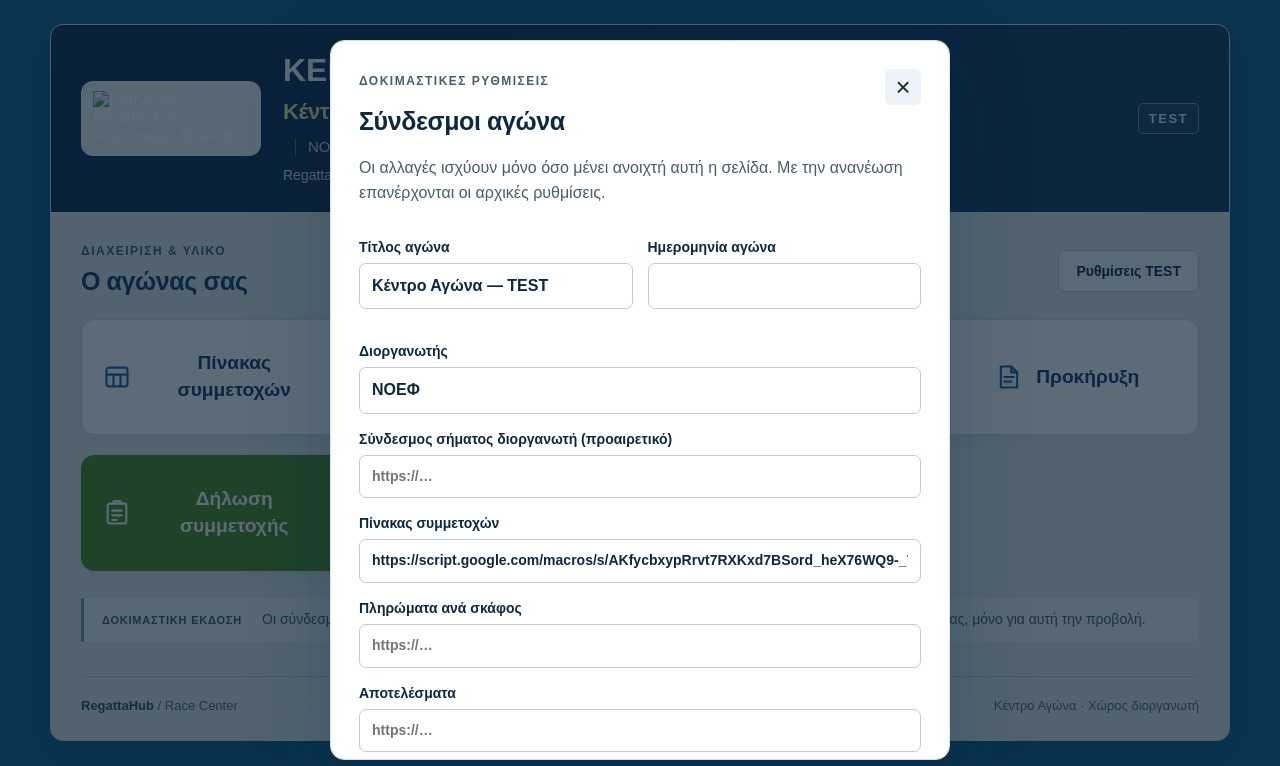
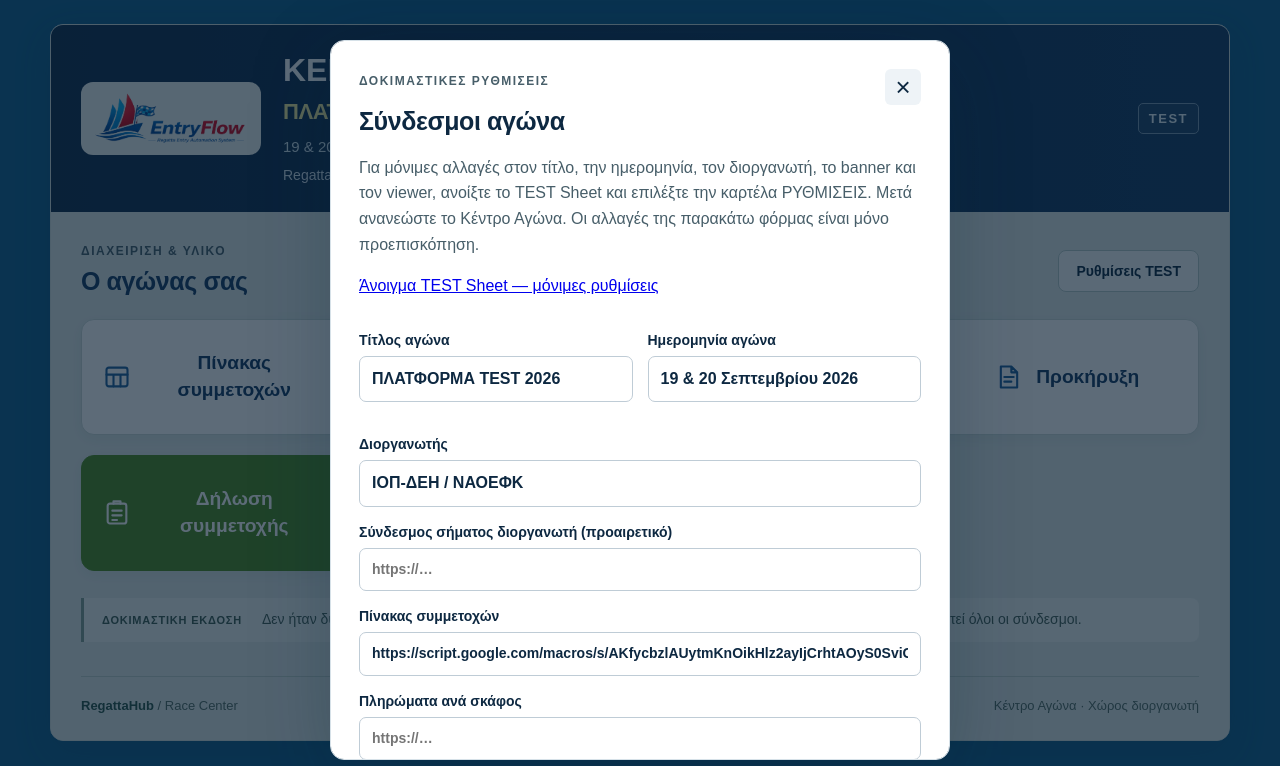
Before and after one commit to Regattahub/regattahub-race-center, a plain HTML site: page index.html in a window 1280 px wide. Both pictures are taken after a click on the button "Ρυθμίσεις TEST". Drawn offline with Linux system fonts and the light colour scheme.

Commit message:
Add files via upload

```diff
--- a/app.js
+++ b/app.js
@@ -8,7 +8,9 @@ const sections=[
  {key:"website",title:"Website αγώνα",description:"Ανακοινώσεις και πληροφορίες διοργανωτή.",icon:'<circle cx="12" cy="12" r="9"/><path d="M3 12h18M12 3a18 18 0 010 18 18 18 0 010-18Z"/>'},
  {key:"photos",title:"Φωτογραφίες & Video",description:"Το φωτογραφικό υλικό και τα video του αγώνα.",icon:'<path d="M8 5l2-2h4l2 2h5v15H3V5h5Z"/><circle cx="12" cy="12" r="4"/>'}
 ];
-let config={raceTitle:"TEST RACE 2027",raceDate:"1 & 2 Οκτωβρίου 2027",organizer:"Δοκιμαστικός αγώνας ομίλου",organizerLogoUrl:"",links:{}};
+let config={raceTitle:"ΠΛΑΤΦΟΡΜΑ TEST 2026",raceDate:"",organizer:"",organizerLogoUrl:"",organizerBannerUrl:"",links:{}};
+let sheetState="loading";
+let previewApplied=false;
 const $=id=>document.getElementById(id);
 function validUrl(value){try{const u=new URL(value);return ["https:","http:"].includes(u.protocol)&&!u.username&&!u.password;}catch{return false;}}
 function render(){
@@ -17,6 +19,11 @@ function render(){
  const logoUrl=config.organizerLogoUrl||"";wrap.hidden=true;
  logo.onload=()=>{wrap.hidden=false;};logo.onerror=()=>{wrap.hidden=true;};
  if(validUrl(logoUrl)){logo.alt=`Σήμα διοργανωτή: ${config.organizer}`;if(logo.getAttribute("src")!==logoUrl)logo.src=logoUrl;else if(logo.complete&&logo.naturalWidth>0)wrap.hidden=false;}else logo.removeAttribute("src");
+ const banner=$("organizer-banner"),bannerWrap=$("organizer-banner-wrap");
+ bannerWrap.hidden=true;
+ banner.onload=()=>{bannerWrap.hidden=false;};banner.onerror=()=>{bannerWrap.hidden=true;};
+ const bannerUrl=config.organizerBannerUrl||"";
+ if(validUrl(bannerUrl)){if(banner.getAttribute("src")!==bannerUrl)banner.src=bannerUrl;else if(banner.complete&&banner.naturalWidth>0)bannerWrap.hidden=false;}else banner.removeAttribute("src");
  document.title=`${config.raceTitle} · RegattaHub TEST`;
  $("cards").replaceChildren(...sections.map(s=>{
    const url=config.links[s.key];const connected=!!url&&validUrl(url);const el=document.createElement(connected?"a":"button");
@@ -27,16 +34,72 @@ function render(){
    return el;
  }));
  const pending=sections.some(s=>!validUrl(config.links[s.key]||""));
- document.querySelector(".test-note p").textContent=pending?"Οι σύνδεσμοι δεν έχουν συνδεθεί όλοι ακόμη. Από τις «Ρυθμίσεις TEST» μπορείτε να δοκιμάσετε τους δικούς σας, μόνο για αυτή την προβολή.":"Οι δοκιμαστικοί σύνδεσμοι ισχύουν μόνο για αυτή την προβολή. Με την ανανέωση επανέρχονται οι αρχικές ρυθμίσεις.";
+ let note=sheetState==="loaded"?"Τα στοιχεία και ο πίνακας συμμετοχών φορτώθηκαν από τις ΡΥΘΜΙΣΕΙΣ του TEST. Οι αλλαγές στο Sheet εμφανίζονται με ανανέωση της σελίδας.":sheetState==="loading"?"Φόρτωση ρυθμίσεων από το TEST Sheet…":"Δεν ήταν δυνατή η ανάγνωση του TEST Sheet. Εμφανίζονται οι αρχικές δοκιμαστικές ρυθμίσεις.";
+ if(pending)note+=" Δεν έχουν οριστεί όλοι οι σύνδεσμοι.";
+ if(previewApplied)note+=" Οι αλλαγές της προεπισκόπησης ισχύουν μόνο μέχρι την ανανέωση.";
+ document.querySelector(".test-note p").textContent=note;
 }
 function showDetail(s){$("detail-title").textContent=s.title;$("detail-description").textContent=s.description;$("detail-dialog").showModal();}
 function openSettings(){
- $("form-error").textContent="";const form=$("settings-form");for(const key of ["raceTitle","raceDate","organizer","organizerLogoUrl"])form.elements[key].value=config[key]||"";
+ $("form-error").textContent="";
+ const sheetLink=$("settings-sheet-link");sheetLink.hidden=!config.settingsSheetUrl;if(config.settingsSheetUrl)sheetLink.href=config.settingsSheetUrl;
+ const form=$("settings-form");for(const key of ["raceTitle","raceDate","organizer","organizerLogoUrl"])form.elements[key].value=config[key]||"";
  $("link-fields").replaceChildren(...sections.map(s=>{const label=document.createElement("label");label.textContent=s.title;const input=document.createElement("input");input.type="url";input.name=s.key;input.value=config.links[s.key]||"";input.placeholder="https://…";input.autocomplete="off";label.append(input);return label;}));$("settings-dialog").showModal();
 }
 document.querySelectorAll(".close-button").forEach(b=>b.addEventListener("click",()=>b.closest("dialog").close()));
 $("settings-open").addEventListener("click",openSettings);$("settings-cancel").addEventListener("click",()=>$("settings-dialog").close());
 $("detail-settings").addEventListener("click",()=>{$("detail-dialog").close();openSettings();});
-$("settings-form").addEventListener("submit",e=>{e.preventDefault();const data=new FormData(e.target);const links={};for(const s of sections){const url=String(data.get(s.key)||"").trim();if(url&&!validUrl(url)){$("form-error").textContent=`Ο σύνδεσμος «${s.title}» πρέπει να αρχίζει με https:// ή http:// και να μην περιλαμβάνει στοιχεία σύνδεσης.`;e.target.elements[s.key].focus();return;}links[s.key]=url;}const organizerLogoUrl=String(data.get("organizerLogoUrl")||"").trim();if(organizerLogoUrl&&!validUrl(organizerLogoUrl)){$("form-error").textContent="Συμπληρώστε έγκυρο σύνδεσμο εικόνας για το σήμα διοργανωτή.";e.target.elements.organizerLogoUrl.focus();return;}const title=String(data.get("raceTitle")).trim();if(!title){$("form-error").textContent="Συμπληρώστε τον τίτλο αγώνα.";return;}config={...config,raceTitle:title,raceDate:String(data.get("raceDate")).trim(),organizer:String(data.get("organizer")).trim(),organizerLogoUrl,links};render();$("settings-dialog").close();$("toast").textContent="Οι σύνδεσμοι εφαρμόστηκαν για αυτή την προβολή TEST.";$("toast").hidden=false;setTimeout(()=>{$("toast").hidden=true;},4500);});
-render();
-fetch("race-config.json").then(r=>{if(!r.ok)throw new Error("config");return r.json();}).then(c=>{if(c.schemaVersion!==1||c.mode!=="test"||typeof c.raceTitle!=="string"||!c.raceTitle.trim())throw new Error("schema");config={...config,...c,links:{...c.links}};render();}).catch(()=>{document.querySelector(".test-note p").textContent="Δεν φορτώθηκαν οι ρυθμίσεις αγώνα. Η σελίδα εμφανίζει την αρχική δοκιμαστική προβολή. Μπορείτε να χρησιμοποιήσετε τις «Ρυθμίσεις TEST».";});
+$("settings-form").addEventListener("submit",e=>{e.preventDefault();const data=new FormData(e.target);const links={};for(const s of sections){const url=String(data.get(s.key)||"").trim();if(url&&!validUrl(url)){$("form-error").textContent=`Ο σύνδεσμος «${s.title}» πρέπει να αρχίζει με https:// ή http:// και να μην περιλαμβάνει στοιχεία σύνδεσης.`;e.target.elements[s.key].focus();return;}links[s.key]=url;}const organizerLogoUrl=String(data.get("organizerLogoUrl")||"").trim();if(organizerLogoUrl&&!validUrl(organizerLogoUrl)){$("form-error").textContent="Συμπληρώστε έγκυρο σύνδεσμο εικόνας για το σήμα διοργανωτή.";e.target.elements.organizerLogoUrl.focus();return;}const title=String(data.get("raceTitle")).trim();if(!title){$("form-error").textContent="Συμπληρώστε τον τίτλο αγώνα.";return;}config={...config,raceTitle:title,raceDate:String(data.get("raceDate")).trim(),organizer:String(data.get("organizer")).trim(),organizerLogoUrl,links};previewApplied=true;render();$("settings-dialog").close();$("toast").textContent="Οι σύνδεσμοι εφαρμόστηκαν για αυτή την προβολή TEST.";$("toast").hidden=false;setTimeout(()=>{$("toast").hidden=true;},4500);});
+const TEST_SETTINGS_ID="1UPMKC_dUtJ958dgUpby3HYBwVPPyNe9AlastWySzK98";
+const TEST_SETTINGS_BASE="https://script.google.com/macros/s/AKfycbwZHkHtIf_wc9cMTh51gOUidUjBQ1b2-1JjmlZbUPzlfO1GnYpJ76lRIP0x2Gak_G52/exec";
+function checkedSettingsEndpoint(value){
+ const u=new URL(value);
+ if(u.origin+u.pathname!==TEST_SETTINGS_BASE||u.username||u.password||u.searchParams.get("settings")!==TEST_SETTINGS_ID||u.searchParams.get("action")!=="settings")throw new Error("TEST endpoint mismatch");
+ return u;
+}
+function readSheetSettings(endpoint){
+ return new Promise((resolve,reject)=>{
+  let u;try{u=checkedSettingsEndpoint(endpoint);}catch(error){reject(error);return;}
+  const name="raceCenterSettings_"+Date.now()+"_"+Math.random().toString(36).slice(2);
+  const script=document.createElement("script");let settled=false;
+  const finish=(error,data)=>{
+   if(settled)return;settled=true;clearTimeout(timer);script.remove();
+   // A delayed response can still execute after removal. Leave a harmless callback briefly.
+   window[name]=()=>{};setTimeout(()=>{delete window[name];},30000);
+   if(error)reject(error);else resolve(data);
+  };
+  const timer=setTimeout(()=>finish(new Error("settings timeout")),20000);
+  window[name]=data=>finish(null,data);
+  script.onerror=()=>finish(new Error("settings unavailable"));
+  u.searchParams.set("callback",name);u.searchParams.set("_",String(Date.now()));
+  script.src=u.toString();script.referrerPolicy="no-referrer";document.head.append(script);
+ });
+}
+function mergeSheetSettings(base,data){
+ if(!data||data.success!==true||typeof data.raceTitle!=="string"||!data.raceTitle.trim())throw new Error("invalid settings response");
+ if(typeof data.viewer!=="string"||!validUrl(data.viewer)||new URL(data.viewer).searchParams.get("settings")!==TEST_SETTINGS_ID)throw new Error("viewer is not TEST");
+ const next={...base,links:{...base.links,entries:data.viewer},raceTitle:data.raceTitle.trim()};
+ if(typeof data.raceDate==="string")next.raceDate=data.raceDate;
+ if(typeof data.organizerName==="string")next.organizer=data.organizerName;
+ if(typeof data.organizerBanner==="string")next.organizerBannerUrl=validUrl(data.organizerBanner)?data.organizerBanner:"";
+ if(typeof data.organizerLogoUrl==="string")next.organizerLogoUrl=validUrl(data.organizerLogoUrl)?data.organizerLogoUrl:"";
+ // Optional fields for a later endpoint extension. Missing fields leave these cards unconfigured.
+ for(const [key,field] of Object.entries({crews:"crewsUrl",results:"resultsUrl",notice:"noticeUrl",entryForm:"entryFormUrl",website:"websiteUrl",photos:"photosUrl"})){
+  if(typeof data[field]==="string")next.links[key]=validUrl(data[field])?data[field]:"";
+ }
+ if(!next.links.entryForm&&/^\d{10,20}$/.test(data.jotformFormId||""))next.links.entryForm="https://form.jotform.com/"+data.jotformFormId;
+ return next;
+}
+async function initialize(){
+ $("settings-open").disabled=true;$("detail-settings").disabled=true;render();
+ try{
+  const response=await fetch("race-config.json",{cache:"no-store"});if(!response.ok)throw new Error("config");
+  const c=await response.json();
+  if(c.schemaVersion!==1||c.mode!=="test"||typeof c.raceTitle!=="string"||!c.raceTitle.trim())throw new Error("schema");
+  checkedSettingsEndpoint(c.settingsEndpoint);
+  config={...config,...c,links:{...c.links}};render();
+  config=mergeSheetSettings(config,await readSheetSettings(c.settingsEndpoint));sheetState="loaded";
+ }catch(error){sheetState="error";}
+ finally{render();$("settings-open").disabled=false;$("detail-settings").disabled=false;}
+}
+initialize();
--- a/index.html
+++ b/index.html
@@ -19,6 +19,7 @@
 <div class="header-organizer"><span class="test-badge">TEST</span><div id="organizer-logo-wrap" hidden><img id="organizer-logo" alt="Σήμα διοργανωτή" width="150" height="76"></div></div>
 </div></header>
 <main>
+<div id="organizer-banner-wrap" hidden><img id="organizer-banner" alt="Banner διοργανωτή αγώνα" style="display:block;width:100%;height:auto;border-radius:12px;margin-bottom:20px"></div>
 <div class="section-head"><div><p class="eyebrow">ΔΙΑΧΕΙΡΙΣΗ &amp; ΥΛΙΚΟ</p><h2>Ο αγώνας σας</h2></div><button class="settings-button" id="settings-open" type="button">Ρυθμίσεις TEST</button></div>
 <section class="card-grid" id="cards" aria-label="Υπηρεσίες αγώνα"></section>
 <aside class="test-note"><span class="test-note-tag">ΔΟΚΙΜΑΣΤΙΚΗ ΕΚΔΟΣΗ</span><p>Οι σύνδεσμοι δεν έχουν συνδεθεί ακόμη. Από τις «Ρυθμίσεις TEST» μπορείτε να δοκιμάσετε τους δικούς σας, μόνο για αυτή την προβολή.</p></aside>
@@ -26,6 +27,6 @@
 </main>
 </div>
 <dialog id="detail-dialog" aria-labelledby="detail-title"><div class="dialog-heading"><p class="eyebrow">ΚΕΝΤΡΟ ΑΓΩΝΑ</p><button class="close-button" type="button" aria-label="Κλείσιμο">×</button></div><h2 id="detail-title"></h2><p id="detail-description"></p><div class="empty-state"><strong>Δεν έχει οριστεί σύνδεσμος</strong><p>Προσθέστε τον σύνδεσμο στις «Ρυθμίσεις TEST» για να δοκιμάσετε αυτή την επιλογή.</p></div><button class="primary-button" id="detail-settings" type="button">Προσθήκη συνδέσμου</button></dialog>
-<dialog id="settings-dialog" aria-labelledby="settings-title"><div class="dialog-heading"><p class="eyebrow">ΔΟΚΙΜΑΣΤΙΚΕΣ ΡΥΘΜΙΣΕΙΣ</p><button class="close-button" type="button" aria-label="Κλείσιμο">×</button></div><h2 id="settings-title">Σύνδεσμοι αγώνα</h2><p>Οι αλλαγές ισχύουν μόνο όσο μένει ανοιχτή αυτή η σελίδα. Με την ανανέωση επανέρχονται οι αρχικές ρυθμίσεις.</p><form id="settings-form"><div class="field-grid"><label>Τίτλος αγώνα<input name="raceTitle" required maxlength="120"></label><label>Ημερομηνία αγώνα<input name="raceDate" maxlength="120"></label></div><label>Διοργανωτής<input name="organizer" maxlength="160"></label><label>Σύνδεσμος σήματος διοργανωτή (προαιρετικό)<input name="organizerLogoUrl" type="url" placeholder="https://…" autocomplete="off"></label><div id="link-fields"></div><p class="form-error" id="form-error" role="alert"></p><div class="form-actions"><button class="secondary-button" type="button" id="settings-cancel">Ακύρωση</button><button class="primary-button" type="submit">Εφαρμογή στο TEST</button></div></form></dialog>
+<dialog id="settings-dialog" aria-labelledby="settings-title"><div class="dialog-heading"><p class="eyebrow">ΔΟΚΙΜΑΣΤΙΚΕΣ ΡΥΘΜΙΣΕΙΣ</p><button class="close-button" type="button" aria-label="Κλείσιμο">×</button></div><h2 id="settings-title">Σύνδεσμοι αγώνα</h2><p>Για μόνιμες αλλαγές στον τίτλο, την ημερομηνία, τον διοργανωτή, το banner και τον viewer, ανοίξτε το TEST Sheet και επιλέξτε την καρτέλα ΡΥΘΜΙΣΕΙΣ. Μετά ανανεώστε το Κέντρο Αγώνα. Οι αλλαγές της παρακάτω φόρμας είναι μόνο προεπισκόπηση.</p><p><a id="settings-sheet-link" target="_blank" rel="noopener noreferrer" hidden>Άνοιγμα TEST Sheet — μόνιμες ρυθμίσεις</a></p><form id="settings-form"><div class="field-grid"><label>Τίτλος αγώνα<input name="raceTitle" required maxlength="120"></label><label>Ημερομηνία αγώνα<input name="raceDate" maxlength="120"></label></div><label>Διοργανωτής<input name="organizer" maxlength="160"></label><label>Σύνδεσμος σήματος διοργανωτή (προαιρετικό)<input name="organizerLogoUrl" type="url" placeholder="https://…" autocomplete="off"></label><div id="link-fields"></div><p class="form-error" id="form-error" role="alert"></p><div class="form-actions"><button class="secondary-button" type="button" id="settings-cancel">Ακύρωση</button><button class="primary-button" type="submit">Προεπισκόπηση αλλαγών</button></div></form></dialog>
 <div class="toast" id="toast" role="status" aria-live="polite" hidden></div>
 </body></html>
--- a/race-config.json
+++ b/race-config.json
@@ -1,17 +1,20 @@
 {
   "schemaVersion": 1,
   "mode": "test",
-  "raceTitle": "Κέντρο Αγώνα — TEST",
-  "raceDate": "",
-  "organizer": "ΝΟΕΦ",
+  "raceTitle": "ΠΛΑΤΦΟΡΜΑ TEST 2026",
+  "raceDate": "19 & 20 Σεπτεμβρίου 2026",
+  "organizer": "ΙΟΠ-ΔΕΗ / ΝΑΟΕΦΚ",
+  "organizerLogoUrl": "",
+  "organizerBannerUrl": "",
+  "settingsEndpoint": "https://script.google.com/macros/s/AKfycbwZHkHtIf_wc9cMTh51gOUidUjBQ1b2-1JjmlZbUPzlfO1GnYpJ76lRIP0x2Gak_G52/exec?action=settings&settings=1UPMKC_dUtJ958dgUpby3HYBwVPPyNe9AlastWySzK98",
+  "settingsSheetUrl": "https://docs.google.com/spreadsheets/d/1UPMKC_dUtJ958dgUpby3HYBwVPPyNe9AlastWySzK98/edit",
   "links": {
-    "entries": "https://script.google.com/macros/s/AKfycbxypRrvt7RXKxd7BSord_heX76WQ9-_7q2AgMVlXrblaGmdz2ktozyRKQ3U2O3uZjt-/exec?settings=1kSHbQfF3Btchj3GoOWUHdUF4JE6d8gBRXvSyn7doSrY",
+    "entries": "https://script.google.com/macros/s/AKfycbzlAUytmKnOikHlz2ayIjCrhtAOyS0SviGrIvsCduRPj2hfUJNuTG0zikLIP_kUoLvb8A/exec?settings=1UPMKC_dUtJ958dgUpby3HYBwVPPyNe9AlastWySzK98",
     "crews": "",
     "results": "",
     "notice": "",
     "entryForm": "",
     "website": "",
     "photos": ""
-  },
-  "organizerLogoUrl": ""
+  }
 }
```
Also changed, not shown: assets/entryflow.png (added), 1 other file.
